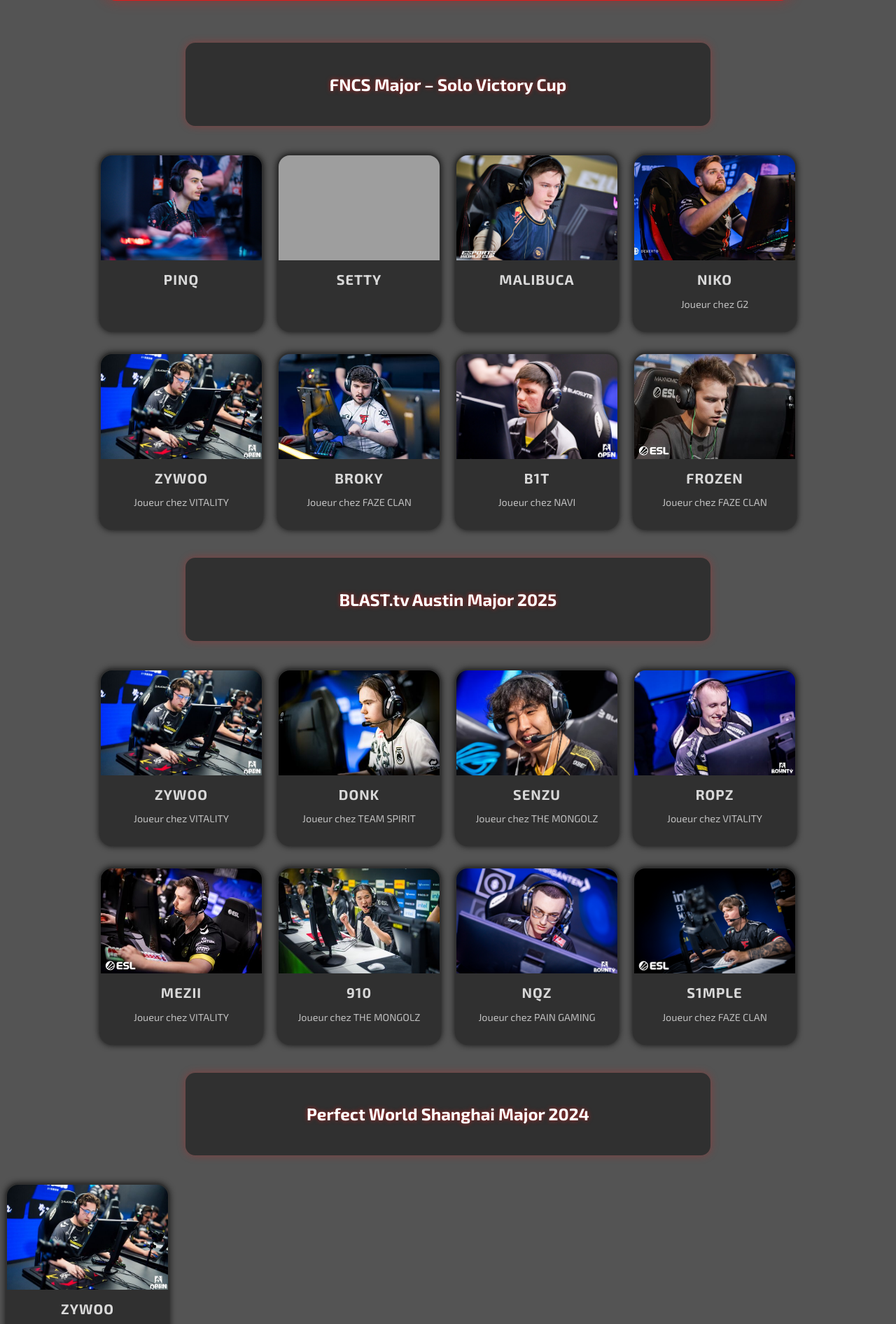
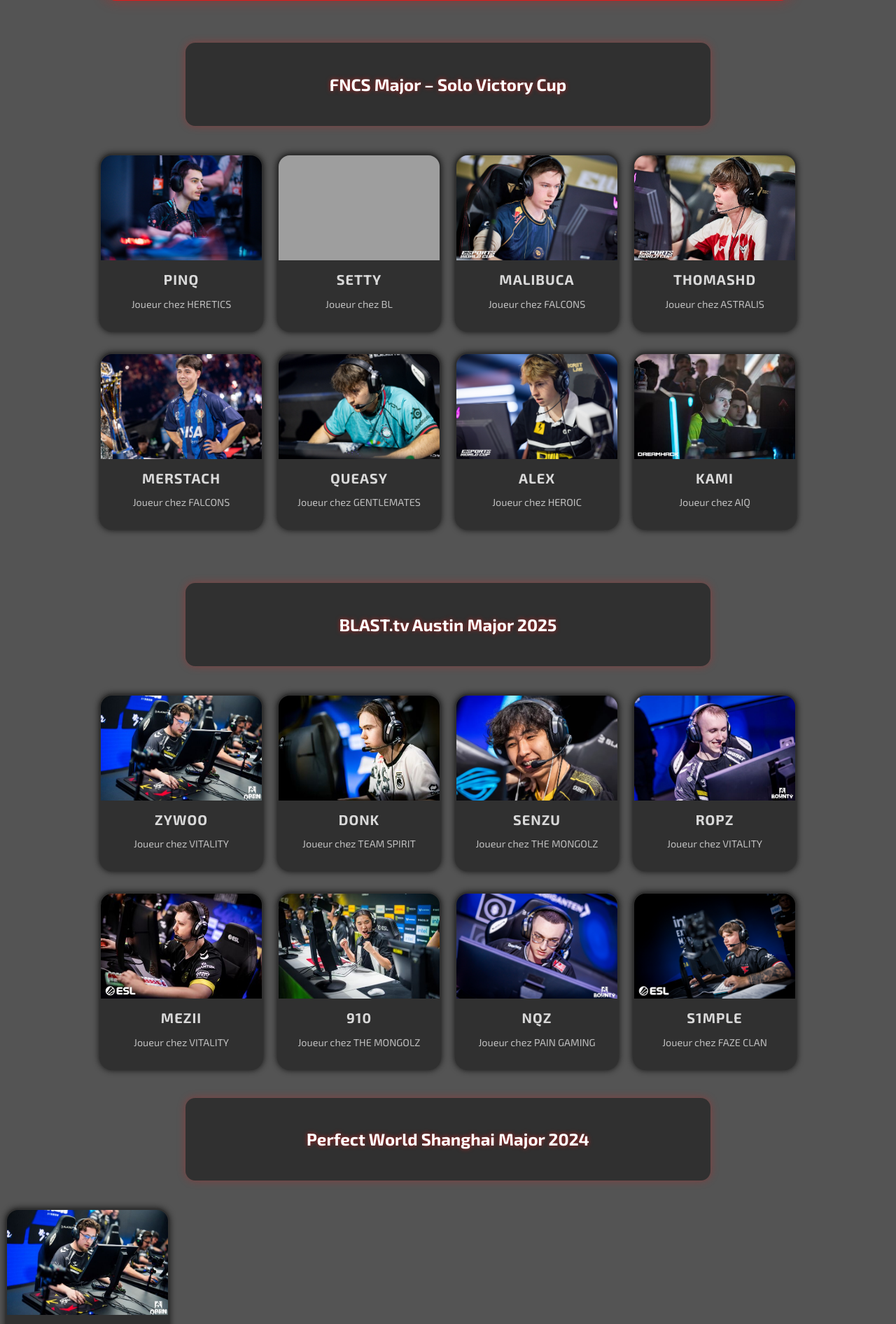
Before and after one commit to Kurakush/GGVote, a PHP site: page /voter_fortnite.php in a window 1280 px wide. Shown: the part 697-2589 px from the top of the page at 70% size. Run offline with PHP 8.4, Linux system fonts and the light colour scheme; grey boxes are pictures that could not be loaded.

Commit message:
fin de la premiere compet fornite

```diff
--- a/voter_fortnite.php
+++ b/voter_fortnite.php
@@ -17,54 +17,58 @@ require('header.php');
         <div class="tuiles">
             <img src="images/pink.jpg" alt="pinq">
             <h3>Pinq</h3>
+            <p> Joueur chez HERETICS </p>
         </div>
 
         <div class="tuiles">
             <img src="images/setty.jpg" alt="setty">
             <h3>Setty</h3>
+            <p> Joueur chez BL </p>
         </div>
 
         <div class="tuiles">
             <img src="images/malibuca.jpg" alt="malibuca">
             <h3>Malibuca</h3>
+            <p> Joueur chez FALCONS
         </div>
 
         <div class="tuiles">
-            <img src="images/niko.avif" alt="niko">
-            <h3>NiKo</h3>
-            <p> Joueur chez G2 </p>
+            <img src="images/thomas.jpg" alt="thomas">
+            <h3>ThOmasHD</h3>
+            <p> Joueur chez ASTRALIS </p>
         </div>
 </div>
 <div class="sections-jeux">
 
         <div class="tuiles">
-            <img src="images/zywoo.jpg" alt="zywoo">
-            <h3>ZywOo</h3>
-            <p> Joueur chez VITALITY </p>
+            <img src="images/merstach.jpg" alt="merstach">
+            <h3>Merstach</h3>
+            <p> Joueur chez FALCONS </p>
         </div>
 
         <div class="tuiles">
-            <img src="images/broky.jpg" alt="broky">
-            <h3>broky</h3>
-            <p> Joueur chez FAZE CLAN </p>
+            <img src="images/queasy.jpg" alt="queasy">
+            <h3>Queasy</h3>
+            <p> Joueur chez GENTLEMATES </p>
         </div>
 
 
     <div class="tuiles">
-            <img src="images/bit.jpg" alt="bit">
-            <h3>b1t</h3>
-            <p> Joueur chez NAVI </p>
+            <img src="images/alex.jpg" alt="alex">
+            <h3>Alex</h3>
+            <p> Joueur chez HEROIC </p>
         </div>
 
     <div class="tuiles">
-            <img src="images/frozen.jpg" alt="frozen">
-            <h3>frozen</h3>
-            <p> Joueur chez FAZE CLAN </p>
+            <img src="images/kami.jpg" alt="kami">
+            <h3>Kami</h3>
+            <p> Joueur chez AIQ </p>
         </div>
 </div>
 
 </div>
 
+<br><br>
 <div class="compet">
         <h2>BLAST.tv Austin Major 2025</h2>
 </div>
```
Also changed, not shown: images/alex.jpg (added), images/kami.jpg (added), images/merstach.jpg (added), images/queasy.jpg (added).
